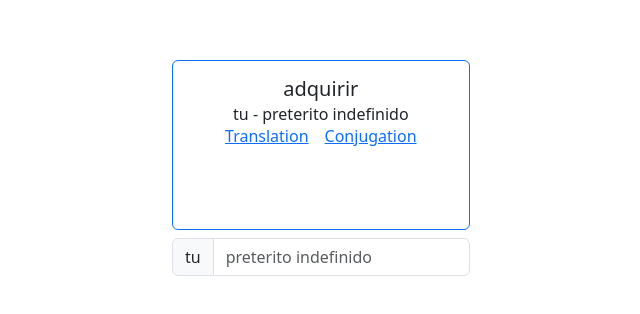
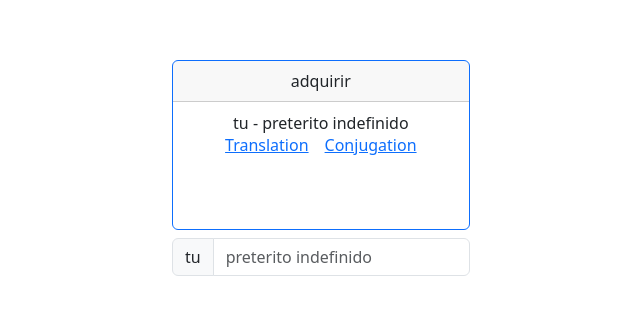
Before and after one commit to petoalbert/Conjugation, a React (Vite) app: page / in a window 1280 px wide. Shown: the part 476-790 px from the top of the page, without its empty margins (277-917 px from the left). Built offline with nearby package versions, Linux system fonts and the light colour scheme.

Commit message:
Add header section to Task

```diff
--- a/src/Task.tsx
+++ b/src/Task.tsx
@@ -8,13 +8,15 @@ export default function Task({ params }: { params: ConjugationParameters }) {
     const wordrefLink = "https://www.wordreference.com/conj/esverbs.aspx?v=" + params.verb
 
     return (
+        <div>
+        <div className="card-header">{params.verb}</div>
         <div className="card-body">
-            <h5 className="card-title">{params.verb}</h5>
             <h6 className="card-subtitle">{pronounToString(params.pronoun)} - {tenseToString(params.tense)}</h6>
             <div>
                 <a className="card-link" href={translateLink} target="_blank">Translation</a>
                 <a className="card-link" href={wordrefLink} target="_blank">Conjugation</a>
             </div>
         </div>
+        </div>
     )
 }
```
